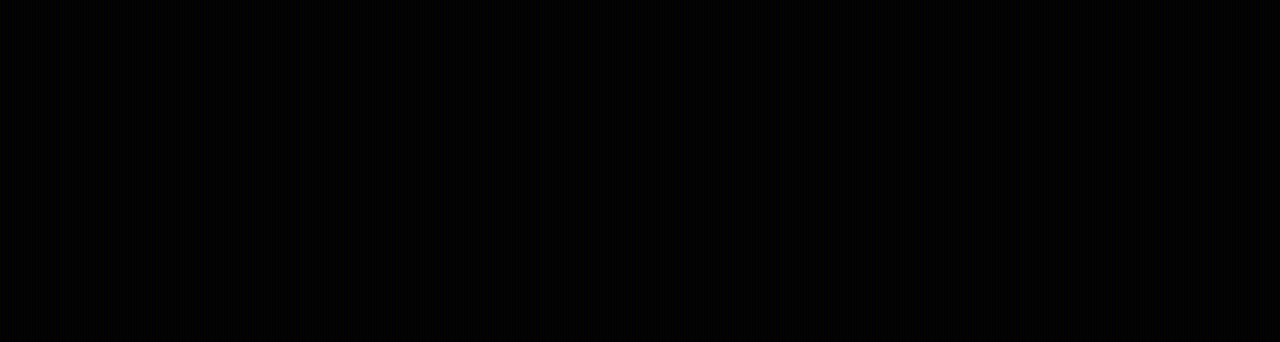
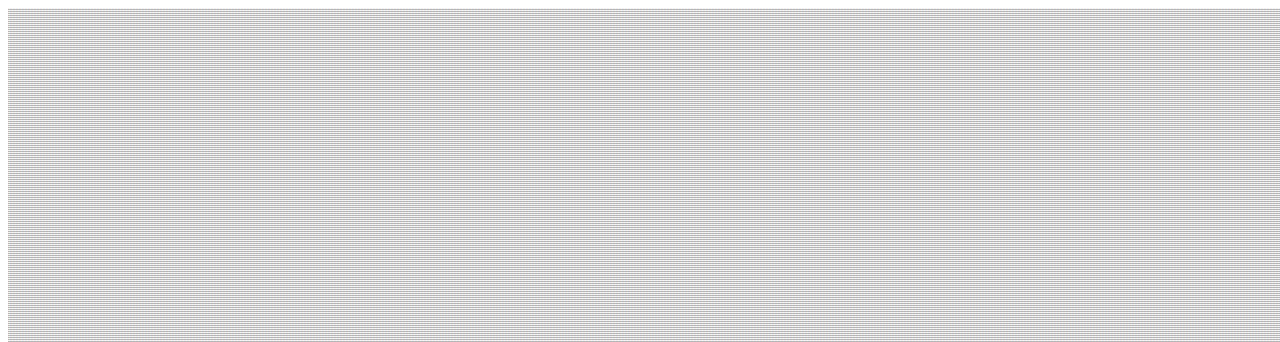
Before and after one commit to cens6r/cens6r.github.io, a plain HTML site: page index.html in a window 1280 px wide. Shown: the top 342 px of the page. Drawn offline with nearby package versions, Linux system fonts and the light colour scheme.

Commit message:
Color change

```diff
--- a/style.css
+++ b/style.css
@@ -3,6 +3,11 @@
     src: url('fonts/WebPlus_IBM_VGA_8x16.woff') format('woff');
     font-weight: normal;
     font-style: normal;
+}
+
+* {
+    -webkit-filter: invert(100%);
+    filter: invert(100%);
 }
 
 body {
```
